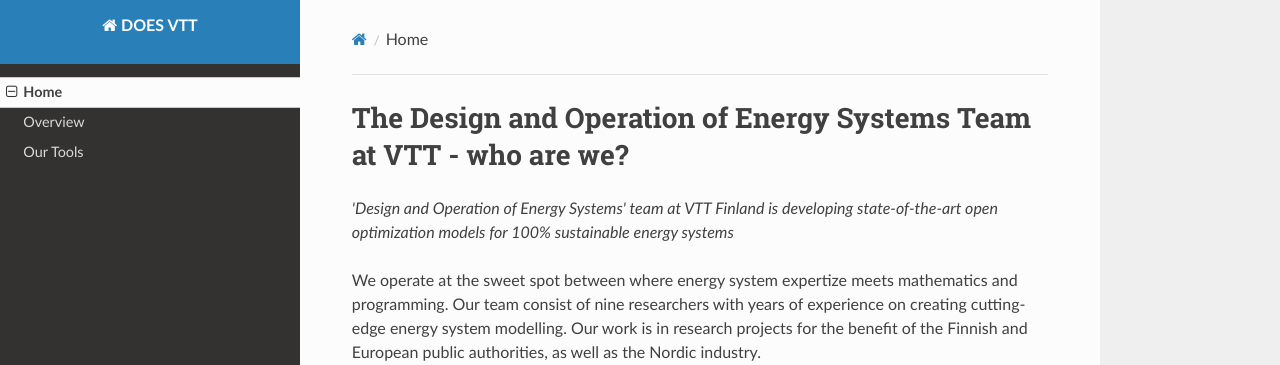
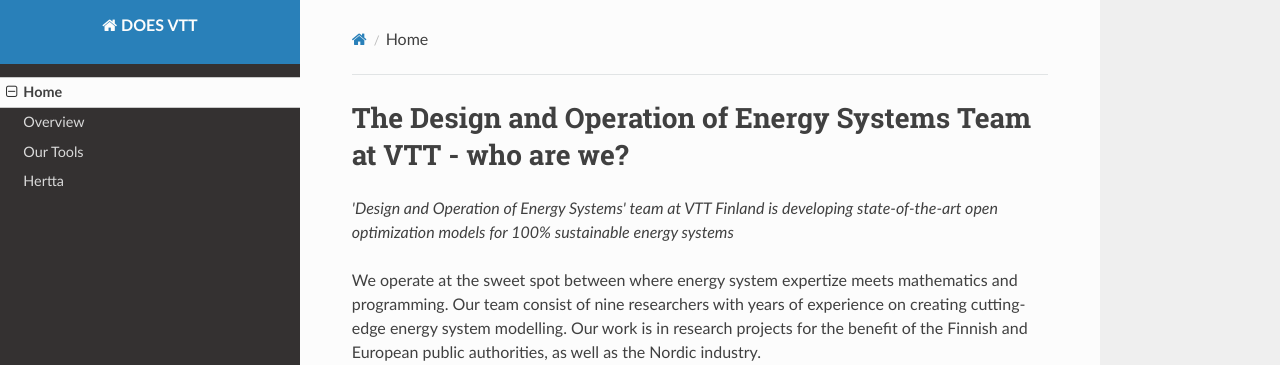
Before and after one commit to DOESVTT/doesvtt, an MkDocs documentation site: the page built from docs/index.md, in a window 1280 px wide. Shown: the top 365 px of the page. Built offline with MkDocs 1.6.1, drawn with Linux system fonts in a browser that asks for light colours; nearby versions of some CDN libraries.

Commit message:
Update mkdocs.yml

```diff
--- a/mkdocs.yml
+++ b/mkdocs.yml
@@ -5,6 +5,7 @@
   - Home: index.md
   - Overview: github_does_tools.md
   - Our Tools: our_tools.md
+  - Hertta: Hertta.md
 theme: readthedocs
 
 plugins:
```
